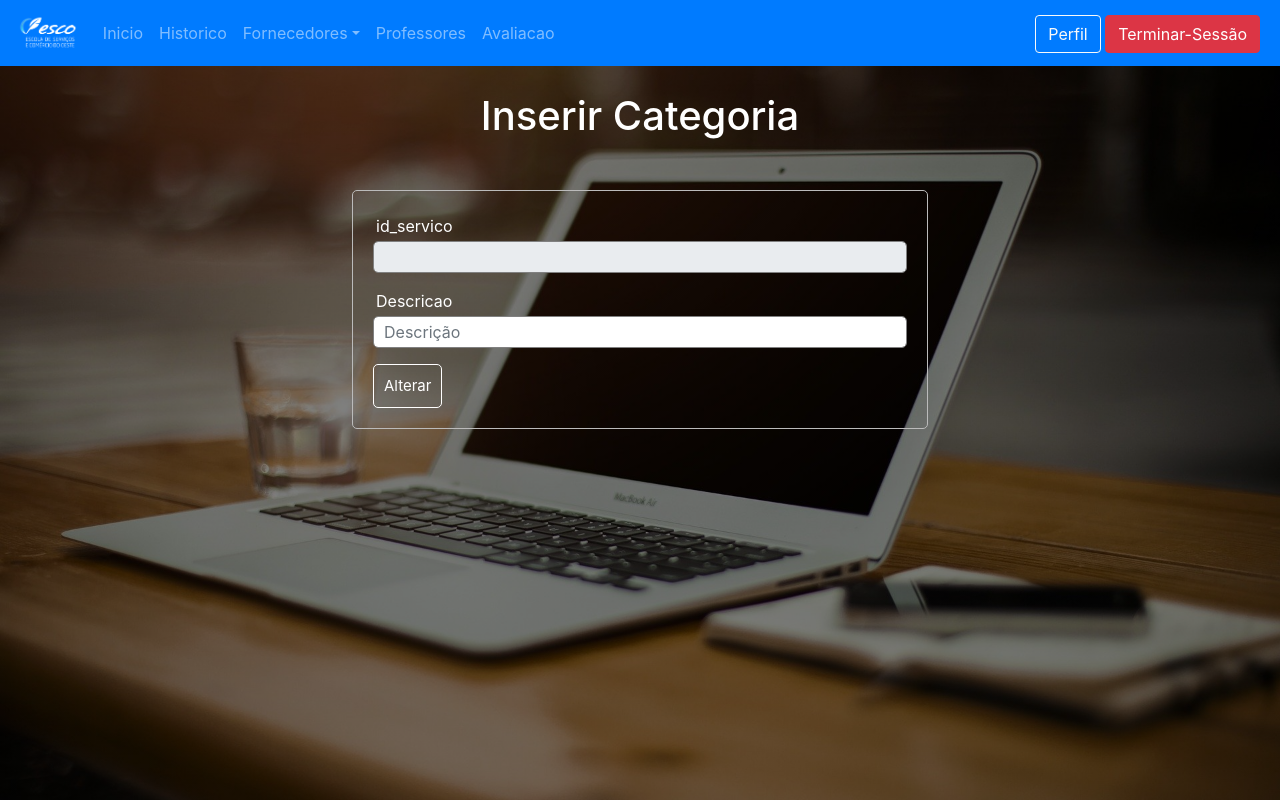
After one commit to andredias28/Site-Esco, a PHP site: page /au/alterarCategoria.php in a window 1280 px wide. The commit adds this page. Run offline with PHP 8.4, Linux system fonts and the light colour scheme; data comes from the database, SQL or seed files in the repository; data that the repository does not hold is empty; some libraries are stand-ins or nearby versions.

Commit message:
adicionar alterar categoria e melhoramento nos alterares

```diff
--- /dev/null
+++ b/alterarCategoria.css
@@ -0,0 +1,57 @@
+form{
+    width: 45%;
+    margin: 50px auto;
+    text-align: left;
+    padding: 20px;
+    border: 1px solid #bbbbbb;
+    border-radius: 5px;
+}
+#buttons{
+    position: absolute;
+    right: 20px;
+    top: 15px;
+}
+body{
+    background-image:linear-gradient(rgba(0,0,0,0.5),rgba(0,0,0,0.5)), url(imagens/jobs.jpg);
+    height: 100vh;
+    width: auto;
+    background-repeat: no-repeat;
+    background-attachment: fixed;
+    background-size: cover;
+}
+.button{
+    padding: 10px;
+    font-size: 15px;
+    color: white;
+    background: transparent;
+    border:none;
+    border: 1px solid white;
+    border-radius: 5px;
+    transition: 1s ease;
+}
+.button:hover{
+    color: white;
+    background: dodgerblue;
+}
+.formulario{
+    margin: 10px 0px 10px 0px;
+}
+.formulario label{
+    display: block;
+    text-align: left;
+    margin: 3px;
+    color: white;
+}
+.Texto{
+    text-align: center;
+    color: white;
+    margin-top: 2%;
+}
+.formulario input{
+    height: 5%;
+    width: 100%;
+    padding: 5px 10px;
+    font-size: 16px;
+    border-radius: 5px;
+    border: 1px solid gray;
+}
--- /dev/null
+++ b/alterarCategoria.php
@@ -0,0 +1,109 @@
+<?php include('conexao.php');
+ob_start();
+
+if(isset($_GET['editaCategoria'])) {
+    $id_categoria = $_GET['editaCategoria'];
+    $GuardaCategorias = $conn->query("SELECT * FROM categoria WHERE id_categoria=$id_categoria") or die($conn->error());
+
+    $rows = $GuardaCategorias->fetch_array();
+    $descricao_categoria = $rows['descricao_Cate'];
+}
+?>
+
+<!DOCTYPE html>
+<html lang="pt">
+<head>
+    <link rel="shortcut icon" href="imagens/icon/favicon-96x96.png">
+    <meta charset="UTF-8">
+    <meta name="viewport" content="width=device-width, initial-scale=1.0">
+    <link href="bootstrap.min.css" rel="stylesheet"/>
+    <link rel="stylesheet" href="https://stackpath.bootstrapcdn.com/bootstrap/4.4.1/css/bootstrap.min.css" integrity="sha384-Vkoo8x4CGsO3+Hhxv8T/Q5PaXtkKtu6ug5TOeNV6gBiFeWPGFN9MuhOf23Q9Ifjh" crossorigin="anonymous">
+    <link rel="stylesheet" href="alterarCategoria.css">
+    <title>AlterarEmpresa</title>
+</head>
+<body>
+<!-- Header -->
+<nav class="navbar navbar-expand-lg  navbar navbar-dark bg-primary">
+    <a class="navbar-brand" href="paginainicialadmin.php"><img src="imagens/escobranco.png" alt="Esco logo" height="40px"></a>
+    <button class="navbar-toggler" type="button" data-toggle="collapse" data-target="#navbarNav" aria-controls="navbarNav" aria-expanded="false" aria-label="Toggle navigation">
+        <span class="navbar-toggler-icon"></span>
+    </button>
+    <div class="collapse navbar-collapse" id="navbarNav">
+        <ul class="navbar-nav">
+            <li class="nav-item">
+                <a class="nav-link" href="paginainicialadmin.php">Inicio <span class="sr-only">(current)</span></a>
+            </li>
+            <li class="nav-item">
+                <a class="nav-link" href="historico.php">Historico</a>
+            </li>
+            <li class="nav-item dropdown">
+                <a class="nav-link dropdown-toggle" href="#" id="navbardrop" data-toggle="dropdown">Fornecedores</a>
+                <div class="dropdown-menu">
+                    <a class="dropdown-item" href="empresa.php">Empresa</a>
+                    <a class="dropdown-item" href="Servicos.php">Serviço</a>
+                    <a class="dropdown-item disabled" href="categorias.php">Categoria</a>
+                </div>
+            </li>
+            <li class="nav-item">
+                <a class="nav-link" href="professores.php">Professores</a>
+            </li>
+            <li class="nav-item">
+                <a class="nav-link" href="avaliacaoAdmin.php">Avaliacao</a>
+            </li>
+            <li class="nav-item">
+                <div id="buttons">
+                    <a href="perfil.php"><button id="perfil" class="btn btn-outline-light">Perfil</button></a>
+                    <a href="index.html"><button id="botao" class="btn btn-danger">Terminar-Sessão</button></a>
+                </div>
+            </li>
+        </ul>
+    </div>
+</nav>
+<!-- Fim do Header -->
+
+<div class="Texto">
+    <h1>Inserir Categoria</h1>
+</div>
+
+<!-- Formulario -->
+<div class="formulario">
+    <form method="post">
+        <div class="form-group">
+            <label>id_servico</label>
+            <input type="text" class="form-control" name="fornecedor" value="<?php echo $id_categoria; ?>" disabled>
+        </div>
+        <div class="form-group">
+            <label>Descricao</label>
+            <input type="text" name="descricao" value="<?php echo $descricao_categoria; ?>" class="form-control" placeholder="Descrição">
+        </div>
+        <button type="submit" name="Alterar" class="button">Alterar</button>
+    </form>
+</div>
+
+<!-- Fim do formulario -->
+
+<!-- Script's -->
+<script src="https://code.jquery.com/jquery-3.4.1.slim.min.js" integrity="sha384-J6qa4849blE2+poT4WnyKhv5vZF5SrPo0iEjwBvKU7imGFAV0wwj1yYfoRSJoZ+n" crossorigin="anonymous"></script>
+<script src="https://cdn.jsdelivr.net/npm/popper.js@1.16.0/dist/umd/popper.min.js" integrity="sha384-Q6E9RHvbIyZFJoft+2mJbHaEWldlvI9IOYy5n3zV9zzTtmI3UksdQRVvoxMfooAo" crossorigin="anonymous"></script>
+<script src="https://stackpath.bootstrapcdn.com/bootstrap/4.4.1/js/bootstrap.min.js" integrity="sha384-wfSDF2E50Y2D1uUdj0O3uMBJnjuUD4Ih7YwaYd1iqfktj0Uod8GCExl3Og8ifwB6" crossorigin="anonymous"></script>
+<script src="https://cdnjs.cloudflare.com/ajax/libs/jquery.mask/1.14.16/jquery.mask.min.js" integrity="sha256-Kg2zTcFO9LXOc7IwcBx1YeUBJmekycsnTsq2RuFHSZU=" crossorigin="anonymous"></script><!-- Fim dos Script's -->
+<!-- Fim dos Script´s -->
+
+</body>
+</html>
+
+<?php
+
+if(isset($_POST['Alterar'])){
+    $descricao = $_POST['descricao'];
+    if(empty($descricao)){
+        echo "<script type='text/javascript'>alert('tem que preencher todos os campos');</script>";
+    }else{
+        mysqli_query($conn, "UPDATE categoria SET descricao_Cate = '$descricao' WHERE id_categoria = '$id_categoria'");
+        header('location: categorias.php');
+        ob_enf_fluch();
+
+    }
+}
+
+?>
--- a/categorias.php
+++ b/categorias.php
@@ -71,7 +71,7 @@
                     <td><?php echo $row['id_categoria']?></td>
                     <td><?php echo $row['descricao_Cate']?></td>
                     <td>
-                        <a class="btn btn-success" href="alterarServico.php?editaSer=<?php echo $row['id_categoria']; ?>">Mudar</a>
+                        <a class="btn btn-success" href="alterarCategoria.php?editaCategoria=<?php echo $row['id_categoria']; ?>">Mudar</a>
                     </td>
                     <td>
                         <a class="btn btn-danger" href="categorias.php?deleteCat=<?php echo $row['id_categoria']; ?>">X</a>
```
Also changed, not shown: alterarEmpresa.css (+49 -0 lines), alterarEmpresa.php (+27 -8 lines), alterarServico.php (+11 -4 lines).
